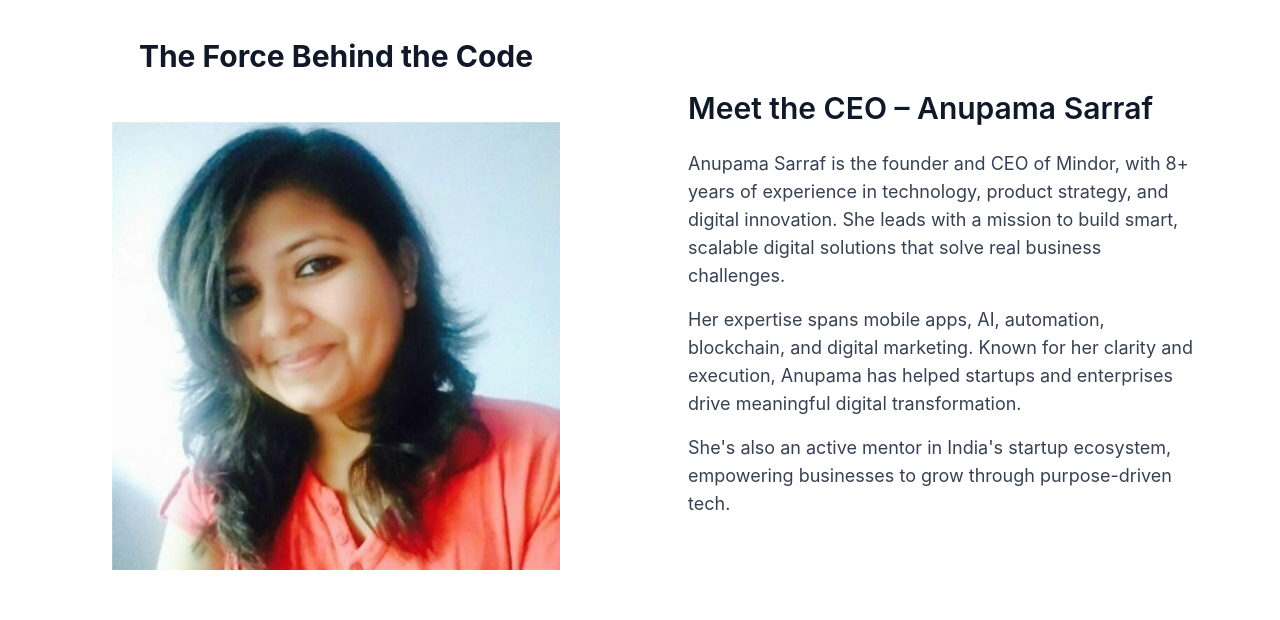
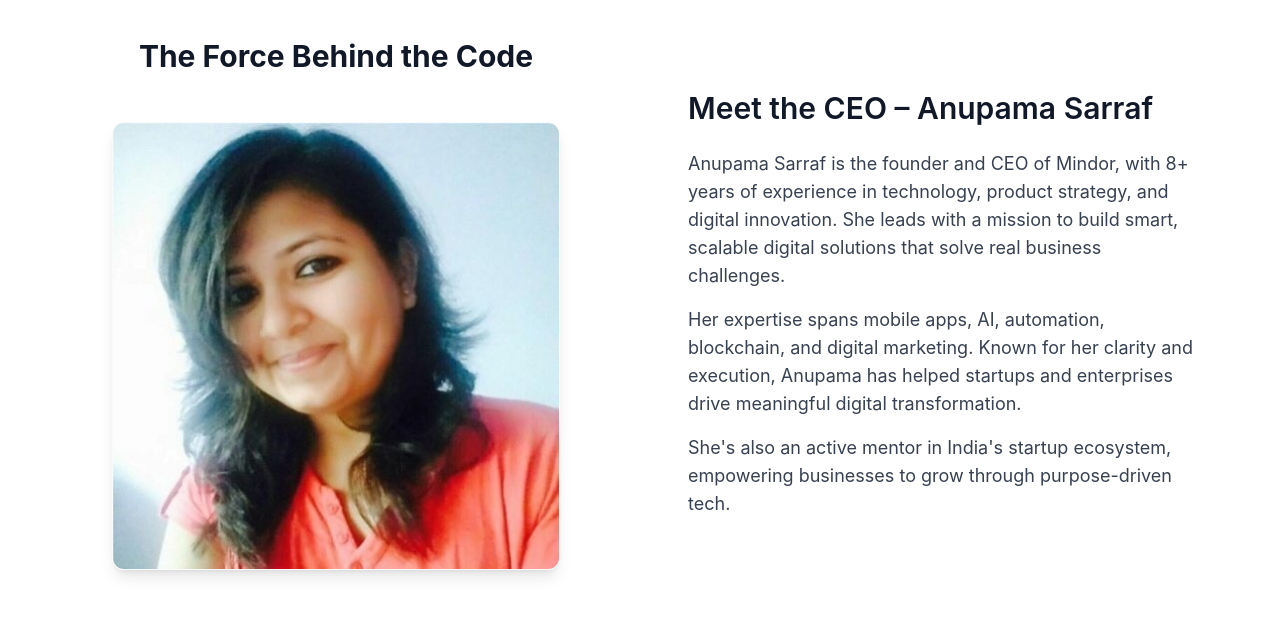
Before and after one commit to rastogi30/Mindor-tech, a Next.js app: page / in a window 1280 px wide. Shown: the part 2320-2940 px from the top of the page. Built offline with nearby package versions, Linux system fonts and the light colour scheme.

Commit message:
minor fix

```diff
--- a/src/components/Founder.tsx
+++ b/src/components/Founder.tsx
@@ -14,8 +14,8 @@ const Founder: React.FC = () => {
                 </h1>
               </div>
               <div className="w-full max-w-md">
-                <div className="aspect-square bg-gradient-to-br from-gray-200 to-gray-300 flex items-center justify-center rounded-xl">
-                  <img src="/assets/ceo.jpg" alt="CEO Photo" className="object-cover w-full h-full" />
+                <div className="aspect-square bg-gradient-to-br from-gray-200 to-gray-300 flex items-center justify-center rounded-3xl">
+                  <img src="/assets/ceo.jpg" alt="CEO Photo" className="object-cover w-full h-full rounded-xl shadow-lg border border-gray-50" />
                 </div>
               </div>
             </div>
```
